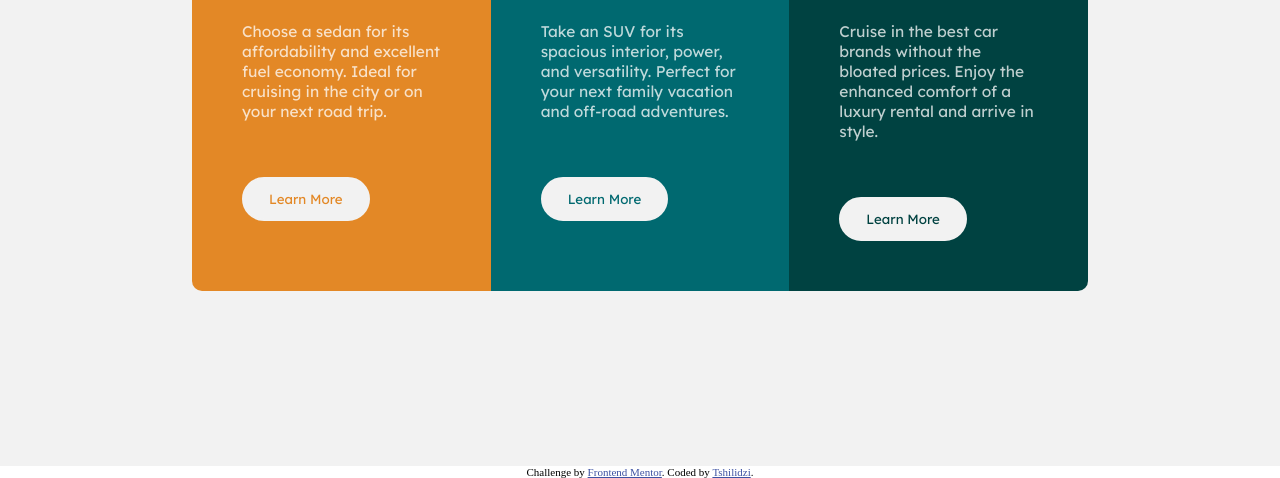
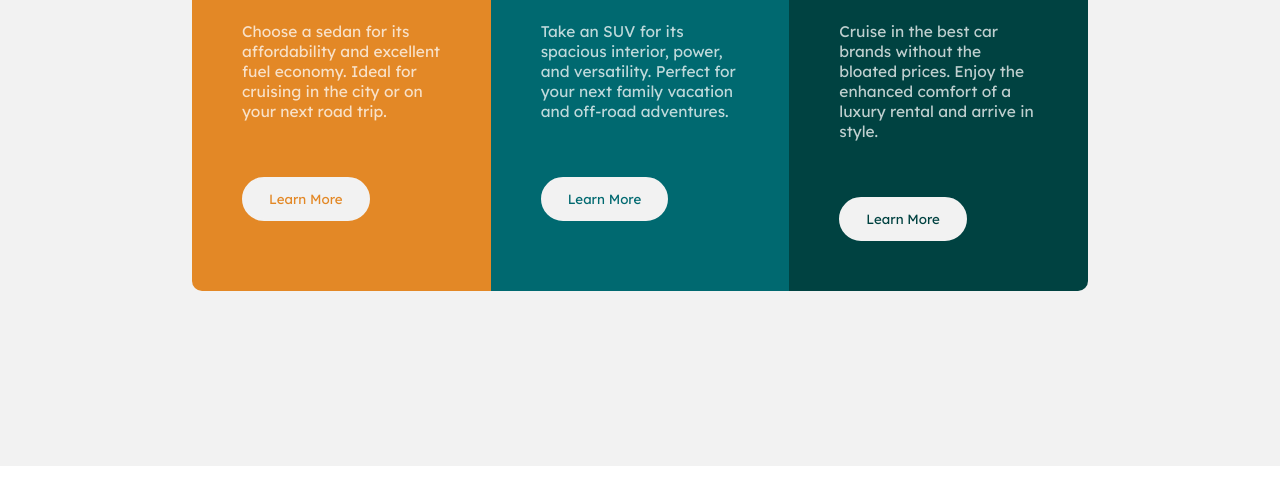
Before and after one commit to chillz-the-first/3-column-preview-card, a plain HTML site: page index.html in a window 1280 px wide. Shown: the part 334-812 px from the top of the page. Drawn offline with Linux system fonts and the light colour scheme.

Commit message:
Update index.html

```diff
--- a/index.html
+++ b/index.html
@@ -9,11 +9,6 @@
   <link rel="stylesheet" href="style.css">
   <link rel="icon" type="image/png" sizes="32x32" href="./images/favicon-32x32.png">
   <title>Frontend Mentor | 3-column preview card component</title>
-
-  <style>
-    .attribution { font-size: 11px; text-align: center; }
-    .attribution a { color: hsl(228, 45%, 44%); }
-  </style>
 </head>
 <body>
   <div class="container">
@@ -48,10 +43,5 @@
 
     </div>
   </div>
-
-  <div class="attribution">
-    Challenge by <a href="https://www.frontendmentor.io?ref=challenge" target="_blank">Frontend Mentor</a>.
-    Coded by <a href="#">Tshilidzi</a>.
-  </div>
 </body>
 </html>
```
